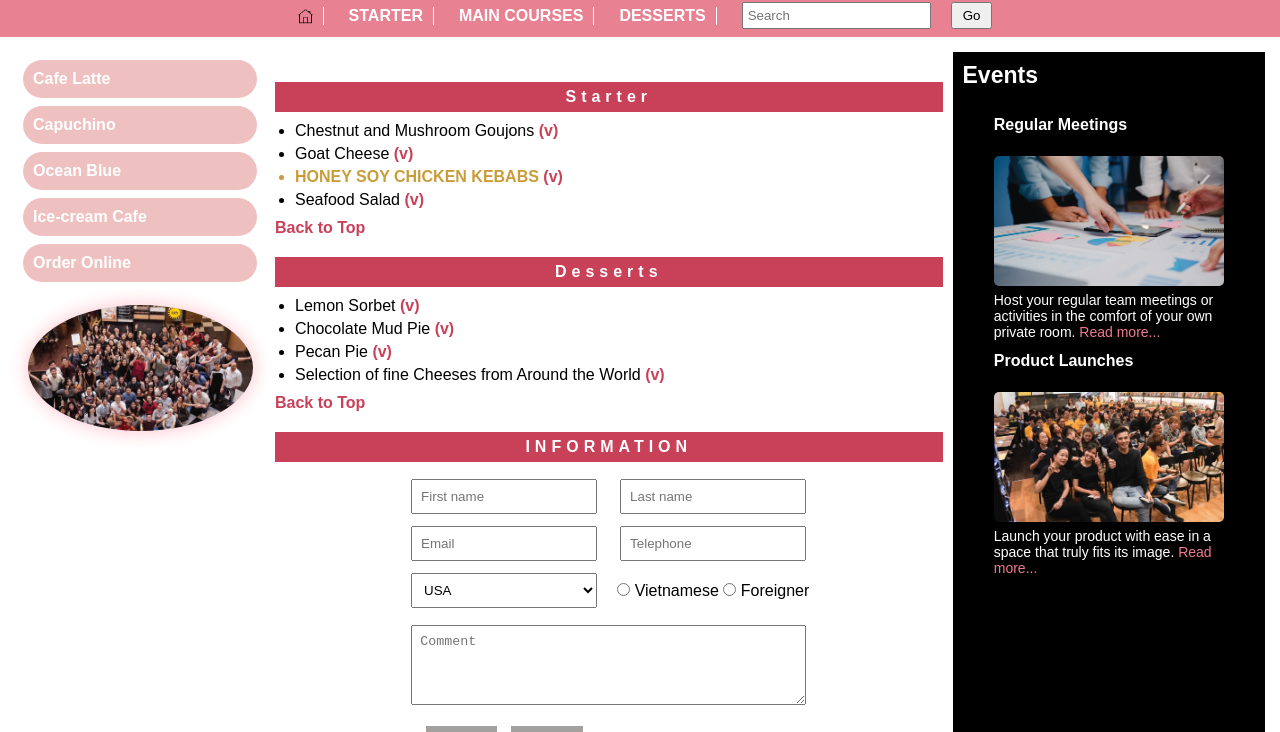
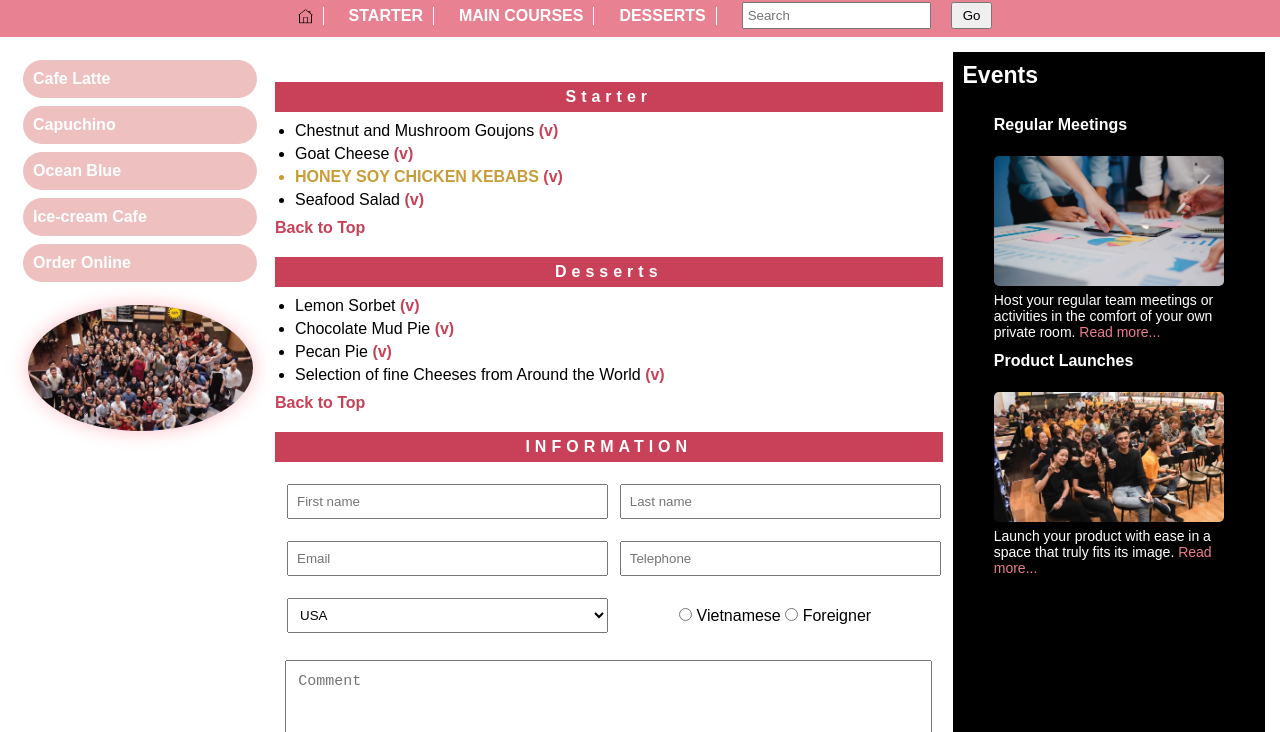
Before and after one commit to Quyts2902/example-cafe-menu, a plain HTML site: page index.html in a window 1280 px wide. Shown: the part 68-800 px from the top of the page. Drawn offline with Linux system fonts and the light colour scheme.

Commit message:
example_cafe_menu

```diff
--- a/index.html
+++ b/index.html
@@ -3,7 +3,7 @@
 <head>
   <meta charset="UTF-8">
   <title>Example Cafe Menu</title>
-  <link rel="stylesheet" href="style.css">
+  <link rel="stylesheet" href="/style.css">
 </head>
 <body>
 
@@ -98,10 +98,7 @@
         <tr>
           <td>
             <p>Host your regular team meetings or activities in the comfort of your own private room.
-                <span id="moreText" style="display:none;">
-                Charge up on Kith's aromatic coffee and delectable dishes for that extra boost in your work!
-                </span>
-                <a href="#" onclick="document.getElementById('moreText').style.display='inline'; this.style.display='none';">Read more...</a>
+                <a href="#">Read more...</a>
             </p>
           </td>
         </tr>
@@ -114,10 +111,7 @@
         <tr>
           <td>
             <p>Launch your product with ease in a space that truly fits its image.
-                <span id="moreText" style="display:none;">
-                Create an unforgettable experience for your guests with our spacious outlets! Whether you want to host an intimate celebration or launch an event for hundreds of guests, Kith's space is customisable to your needs.
-                </span>
-                <a href="#" onclick="document.getElementById('moreText').style.display='inline'; this.style.display='none';">Read more...</a>
+                <a href="#">Read more...</a>
             </p>
           </td>
         </tr>
--- a/style.css
+++ b/style.css
@@ -122,18 +122,28 @@ body {
   margin-top: 10px;
   text-align: center;
 }
+.middle-form table {
+  width: 100%;
+  table-layout: fixed;
+}
+
+.middle-form td {
+  width: 50%;
+  padding: 5px;
+}
 
 .form-box {
-  width: 90%;
+  width: 100%;
   padding: 8px;
   margin: 5px;
 }
 
 textarea {
-  width: 95%;
-  height: 80px;
+  width: 99%;
+  height: 100px;
   margin: 10px 0;
-  padding: 8px;
+  padding: 12px;
+  font-size: 15px;
 }
 
 .button-form {
```
